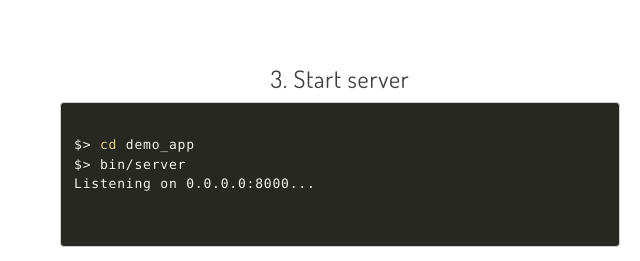
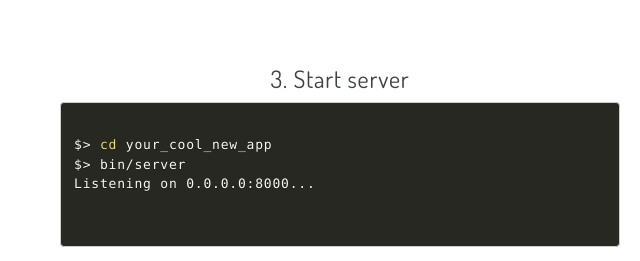
Before and after one commit to GenieFramework/genie-website, a plain HTML site: page index.html in a window 1280 px wide. Shown: the part 1060-1321 px from the top of the page, 0-640 px from the left. Drawn offline with Linux system fonts and the light colour scheme.

Commit message:
quick start update

```diff
--- a/index.html
+++ b/index.html
@@ -164,7 +164,7 @@ info: Done! New app created at /your_cool_new_app
           <h3>3. Start server</h3>
           <pre>
               <code class="language-bash">
-$> cd demo_app
+$> cd your_cool_new_app
 $> bin/server
 Listening on 0.0.0.0:8000...
               </code>
```
